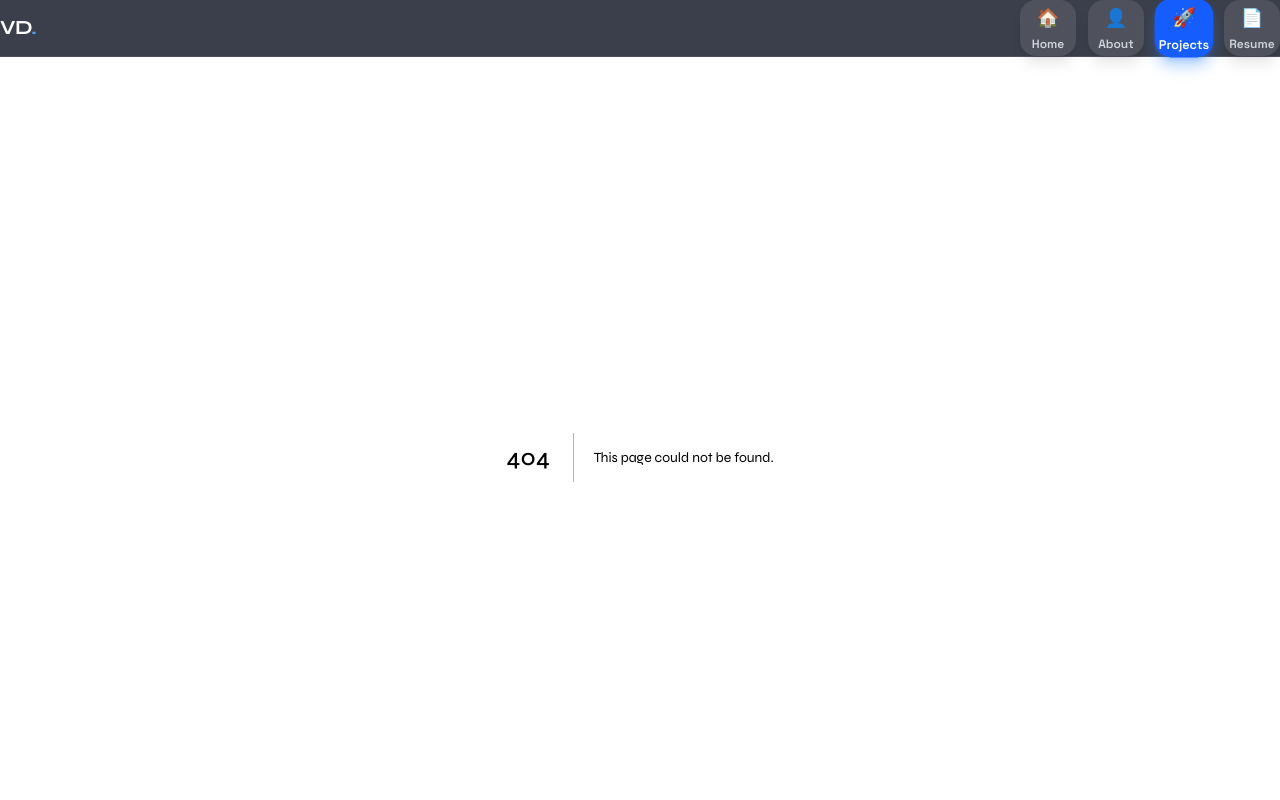
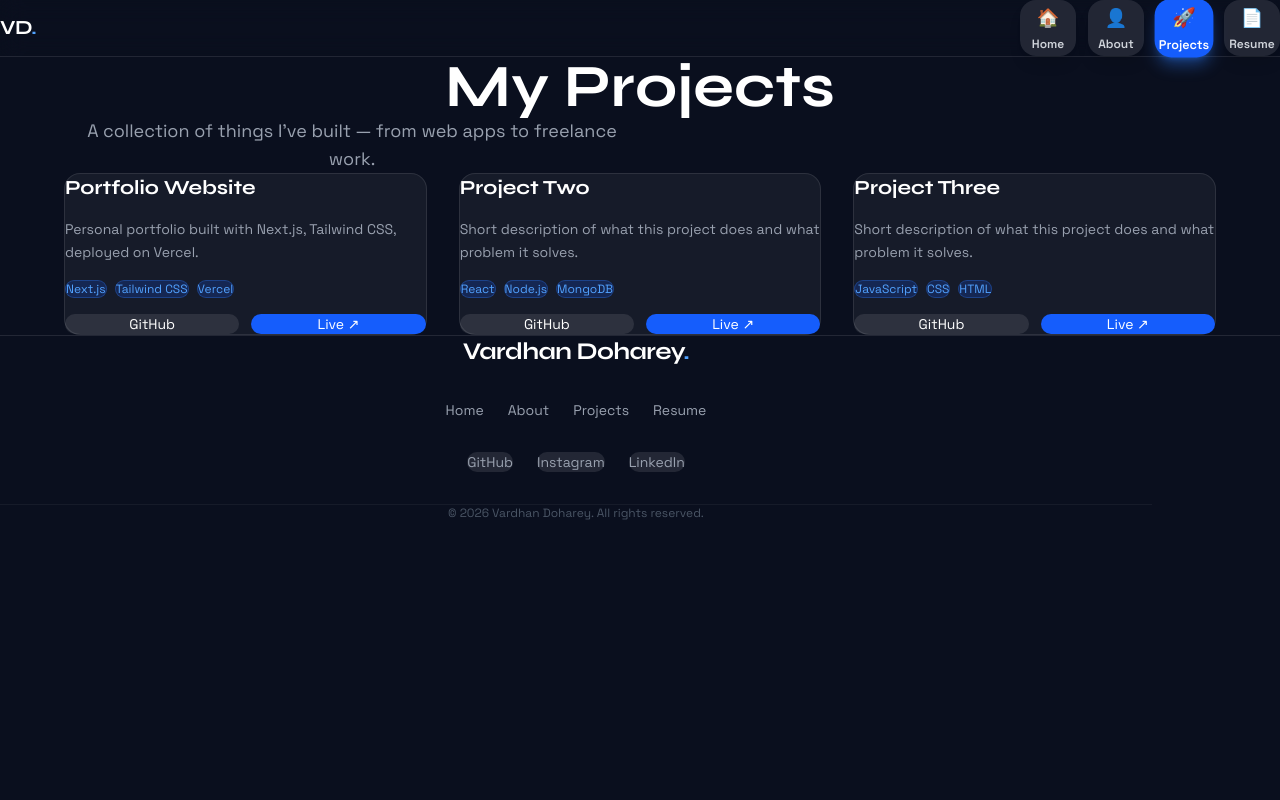
Before and after one commit to VishnuVardhan2000/my-portfolio, a Next.js app: page /projects in a window 1280 px wide. Before the commit this address had no page. Shown: the top 800 px of the page. Built offline with nearby package versions, Linux system fonts and the light colour scheme.

Commit message:
Fixed projects page 404 - added projects/page.js

```diff
--- /dev/null
+++ b/app/projects/page.js
@@ -0,0 +1,91 @@
+export default function ProjectsPage() {
+  const projects = [
+    {
+      title: "Portfolio Website",
+      description: "Personal portfolio built with Next.js, Tailwind CSS, deployed on Vercel.",
+      tech: ["Next.js", "Tailwind CSS", "Vercel"],
+      github: "https://github.com/yourusername/portfolio",
+      live: "https://my-portfolio-lemon-nine-24.vercel.app",
+    },
+    {
+      title: "Project Two",
+      description: "Short description of what this project does and what problem it solves.",
+      tech: ["React", "Node.js", "MongoDB"],
+      github: "https://github.com/yourusername/project2",
+      live: "#",
+    },
+    {
+      title: "Project Three",
+      description: "Short description of what this project does and what problem it solves.",
+      tech: ["JavaScript", "CSS", "HTML"],
+      github: "https://github.com/yourusername/project3",
+      live: "#",
+    },
+  ];
+
+  return (
+    <section className="max-w-6xl mx-auto px-4 py-20">
+
+      {/* Header */}
+      <div className="mb-14 text-center">
+        <h1 className="text-4xl md:text-6xl font-bold text-white mb-4"
+          style={{ fontFamily: 'var(--font-syne)' }}>
+          My Projects
+        </h1>
+        <p className="text-gray-400 text-lg max-w-xl mx-auto"
+          style={{ fontFamily: 'var(--font-space-grotesk)' }}>
+          A collection of things I've built — from web apps to freelance work.
+        </p>
+      </div>
+
+      {/* Project Cards Grid */}
+      <div className="grid grid-cols-1 sm:grid-cols-2 lg:grid-cols-3 gap-8">
+        {projects.map((project, index) => (
+          <div key={index}
+            className="bg-white/5 border border-white/10 rounded-2xl p-6
+                       hover:border-blue-500/50 hover:bg-white/10
+                       transition-all duration-300 flex flex-col gap-4">
+
+            {/* Title */}
+            <h2 className="text-xl font-bold text-white"
+              style={{ fontFamily: 'var(--font-syne)' }}>
+              {project.title}
+            </h2>
+
+            {/* Description */}
+            <p className="text-gray-400 text-sm leading-relaxed flex-1"
+              style={{ fontFamily: 'var(--font-space-grotesk)' }}>
+              {project.description}
+            </p>
+
+            {/* Tech Stack */}
+            <div className="flex flex-wrap gap-2">
+              {project.tech.map((t, i) => (
+                <span key={i}
+                  className="text-xs px-3 py-1 rounded-full bg-blue-600/20 text-blue-400 border border-blue-500/30">
+                  {t}
+                </span>
+              ))}
+            </div>
+
+            {/* Buttons */}
+            <div className="flex gap-3 pt-2">
+              <a href={project.github} target="_blank" rel="noreferrer"
+                className="flex-1 text-center text-sm py-2 rounded-xl
+                           bg-white/10 text-white hover:bg-white/20 transition">
+                GitHub
+              </a>
+              <a href={project.live} target="_blank" rel="noreferrer"
+                className="flex-1 text-center text-sm py-2 rounded-xl
+                           bg-blue-600 text-white hover:bg-blue-500 transition">
+                Live ↗
+              </a>
+            </div>
+
+          </div>
+        ))}
+      </div>
+
+    </section>
+  );
+}
```
